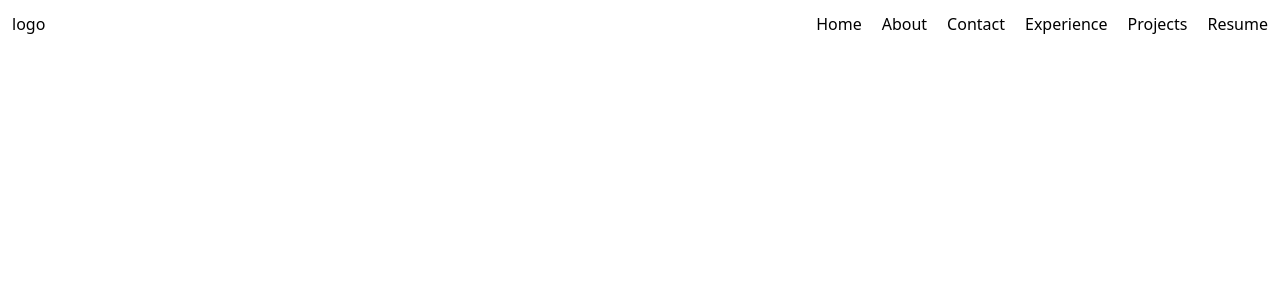
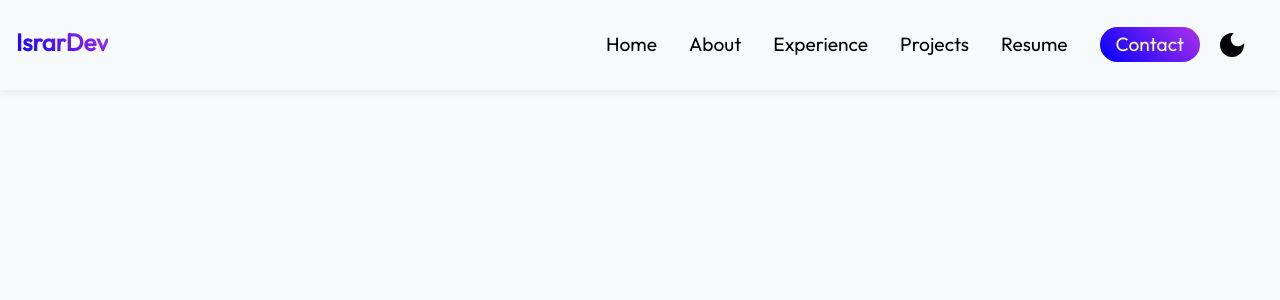
Before and after one commit to israrahmad831/Portfoio-Website, a React (Vite) app in the folder Frontend/: page / in a window 1280 px wide. Shown: the top 300 px of the page. Built offline with nearby package versions, Linux system fonts and the light colour scheme.

Commit message:
NavBar Design Completed

```diff
--- a/Frontend/package.json
+++ b/Frontend/package.json
@@ -10,10 +10,12 @@
     "preview": "vite preview"
   },
   "dependencies": {
+    "@fontsource/outfit": "^5.2.5",
     "@tailwindcss/vite": "^4.0.9",
     "motion": "^12.4.7",
     "react": "^19.0.0",
     "react-dom": "^19.0.0",
+    "react-icons": "^5.5.0",
     "react-router-dom": "^7.2.0",
     "tailwindcss": "^4.0.9",
     "typed.js": "^2.1.0"
--- a/Frontend/src/Components/Navbar/Navbar.jsx
+++ b/Frontend/src/Components/Navbar/Navbar.jsx
@@ -1,24 +1,46 @@
-import React from "react";
+import React, { useState, useEffect } from "react";
+import { MdLightMode, MdDarkMode } from "react-icons/md"; // Import both icons
+import styles from "./Navbar.module.css";
 
 const Navbar = () => {
+  const [darkMode, setDarkMode] = useState(false);
+
+  useEffect(() => {
+    const storedTheme = localStorage.getItem("theme");
+    if (storedTheme === "dark") {
+      setDarkMode(true);
+      document.body.classList.add(styles.dark);
+    }
+  }, []);
+
+  const toggleTheme = () => {
+    if (darkMode) {
+      document.body.classList.remove(styles.dark);
+      localStorage.setItem("theme", "light");
+    } else {
+      document.body.classList.add(styles.dark);
+      localStorage.setItem("theme", "dark");
+    }
+    setDarkMode(!darkMode);
+  };
+
   return (
-    <>
-    <div className="flex flex-row justify-between w-full h-full">
-      <div className="w-full h-full pt-3 pl-3">
-        logo
-      </div>
-      <div className="w-full h-full flex justify-end pt-3">
-        <ul className="flex flex-row gap-5 pr-3">
-          <li>Home</li>
-          <li>About</li>
-          <li>Contact</li>
-          <li>Experience</li>
-          <li>Projects</li>
-          <li>Resume</li>
+    <div className={`${styles.navbar} ${darkMode ? styles.dark_navbar : ""}`}>
+      <div className={styles.logo}>IsrarDev</div>
+      <div className={styles.elements}>
+        <ul className={styles.elements_list}>
+          <li className={styles.elements_type}>Home</li>
+          <li className={styles.elements_type}>About</li>
+          <li className={styles.elements_type}>Experience</li>
+          <li className={styles.elements_type}>Projects</li>
+          <li className={styles.elements_type}>Resume</li>
+          <li className={styles.elements_contact}>Contact</li>
+          <li className={styles.color_mode} onClick={toggleTheme}>
+            {darkMode ? <MdLightMode /> : <MdDarkMode />}
+          </li>
         </ul>
       </div>
     </div>
-    </>
   );
 };
 
--- /dev/null
+++ b/Frontend/src/Components/Navbar/Navbar.module.css
@@ -0,0 +1,120 @@
+.navbar {
+  background-color: rgb(246, 250, 250);
+  display: flex;
+  flex-direction: row;
+  justify-content: space-between;
+  width: 100%;
+  box-shadow: 0 0 10px rgba(0, 0, 0, 0.1);
+  position: fixed;
+}
+.logo {
+  font-size: 1.5rem;
+  margin: 1.5rem 1rem;
+  font-weight: bold;
+  background: linear-gradient(45deg, blue, #af30e8);
+  -webkit-background-clip: text;
+  -webkit-text-fill-color: transparent;
+}
+.elements {
+  display: flex;
+}
+.elements_list {
+  list-style-type: none;
+  display: flex;
+  flex-direction: row;
+  justify-content: space-between;
+  align-items: center;
+}
+.elements_type {
+  margin: 1.7rem 1rem;
+  color: black;
+  font-size: 1.2rem;
+  text-decoration: none;
+  width: 100%;
+}
+
+.elements_type {
+  position: relative;
+  display: inline-block;
+  text-decoration: none;
+  color: black;
+  font-weight:300;
+  cursor: pointer;
+}
+
+.elements_type::after {
+  content: "";
+  position: absolute;
+  left: 0;
+  bottom: -2px;
+  width: 0;
+  height: 2px;
+  background: linear-gradient(45deg, blue, #af30e8);
+  transition: width 0.3s ease-in-out;
+}
+.elements_type:hover {
+  background: linear-gradient(45deg, blue, #af30e8);
+  -webkit-background-clip: text;
+  -webkit-text-fill-color: transparent;
+  font-weight: bold;
+  transform: scale(1.1);
+  transition: transform 0.5s;
+}
+.elements_type:hover::after {
+  width: 100%;
+}
+
+.elements_contact {
+  margin: 1.7rem 1rem;
+  font-size: 1.2rem;
+  text-decoration: none;
+  width: 100%;
+  color: white;
+  background: linear-gradient(45deg, blue, #af30e8);
+  padding: 0.2rem 1rem;
+  cursor: pointer;
+  border-radius: 30px;
+}
+.elements_contact:hover {
+  transform: scale(1.1);
+  transition: transform 0.5s;
+}
+
+.color_mode {
+  font-size: 2rem;
+  margin-right: 2rem;
+  cursor: pointer;
+}
+.color_mode:hover {
+  transform: scale(1.3);
+  transition: transform 0.5s;
+}
+
+body {
+  background-color: rgb(246, 250, 250);
+  color: black;
+  transition: background 0.3s ease-in-out, color 0.3s ease-in-out;
+}
+
+.navbar {
+  background-color: rgb(246, 250, 250);
+  box-shadow: 0 0 10px rgba(0, 0, 0, 0.1);
+}
+
+.dark {
+  background-color: #121212;
+  color: white;
+}
+
+.dark .navbar {
+  background-color: #1e1e1e;
+  box-shadow: 0 0 10px rgba(255, 255, 255, 0.1);
+}
+
+.dark .elements_type {
+  color: white;
+}
+
+.dark .color_mode {
+  color: white;
+}
--- a/Frontend/src/index.css
+++ b/Frontend/src/index.css
@@ -0,0 +1,5 @@
+@import "@fontsource/outfit/index.css";
+
+body {
+  font-family: "Outfit", sans-serif;
+}
```
Also changed, not shown: 1 other file (tests, documents, lock files or other folders).
